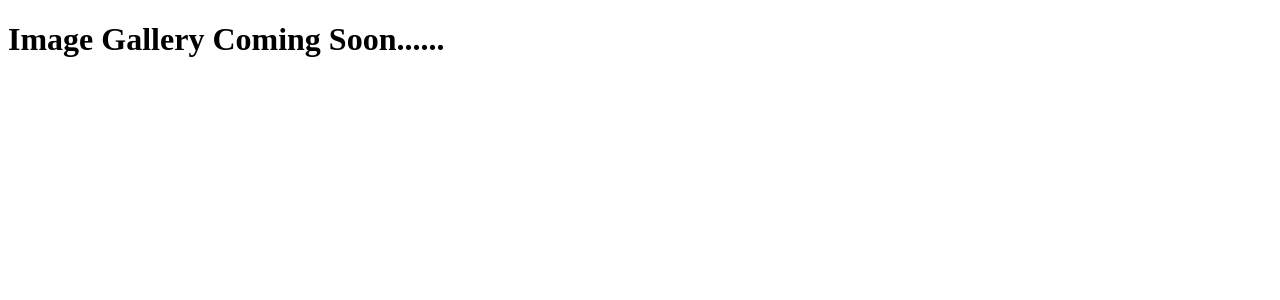
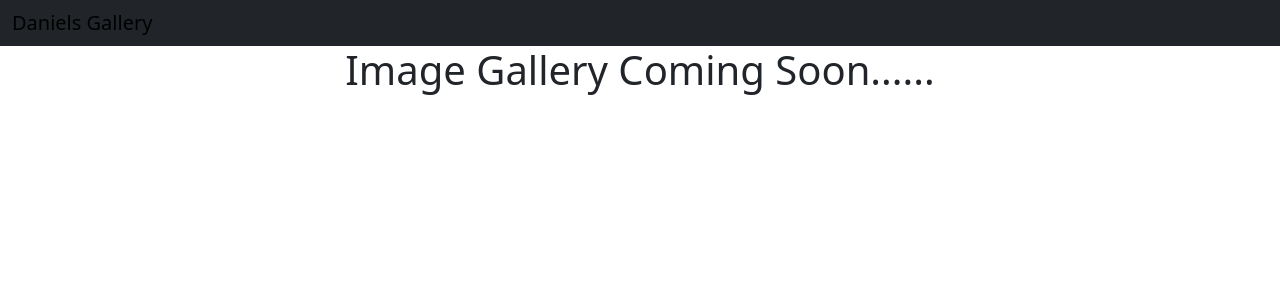
Before and after one commit to danknjoroge/Gallery, a Django app: page / in a window 1280 px wide. Shown: the top 300 px of the page. Run offline with Django 4.2, Linux system fonts and the light colour scheme; some libraries are stand-ins or nearby versions.

Commit message:
created navbar

```diff
--- a/photos/templates/base.html
+++ b/photos/templates/base.html
@@ -10,10 +10,23 @@
     <title> Daniels Gallery</title>
   {% endif %}
 
+  {% block styles %}
+    {% bootstrap_css %}
+  {% endblock %}
+
 </head>
 <body>
     {% block content %}
+    {% include 'navbar.html' %}
 
     {%endblock%}
+
+
+
+    {% block scripts %}
+        <!-- <script src="https://ajax.googleapis.com/ajax/libs/jquery/3.2.1/jquery.min.js"></script> -->
+     {% bootstrap_javascript %}
+    {% endblock %}
+
 </body>
 </html>
--- a/photos/templates/index.html
+++ b/photos/templates/index.html
@@ -2,5 +2,11 @@
 
 {% block content %}
 {{block.super}}
-<h1>Image Gallery Coming Soon......</h1>
+
+<div class="container">
+    <h1 class="text-center">Image Gallery Coming Soon......</h1>
+
+</div>
+
+
 {% endblock %}
--- a/photos/templates/navbar.html
+++ b/photos/templates/navbar.html
@@ -0,0 +1,17 @@
+<!DOCTYPE html>
+<html lang="en">
+<head>
+
+  <meta charset="utf-8">
+  <meta name="viewport" content="width=device-width, initial-scale=1">
+</head>
+<body>
+<nav class="navbar navbar-inverse bg-dark navbar-fixed-top">
+  <div class="container-fluid">
+    <div class="navbar-header">
+      <a class="navbar-brand" href="{% url 'index' %}">Daniels Gallery</a>
+    </div>
+  </div>
+</nav>
+</body>
+</html>
```
